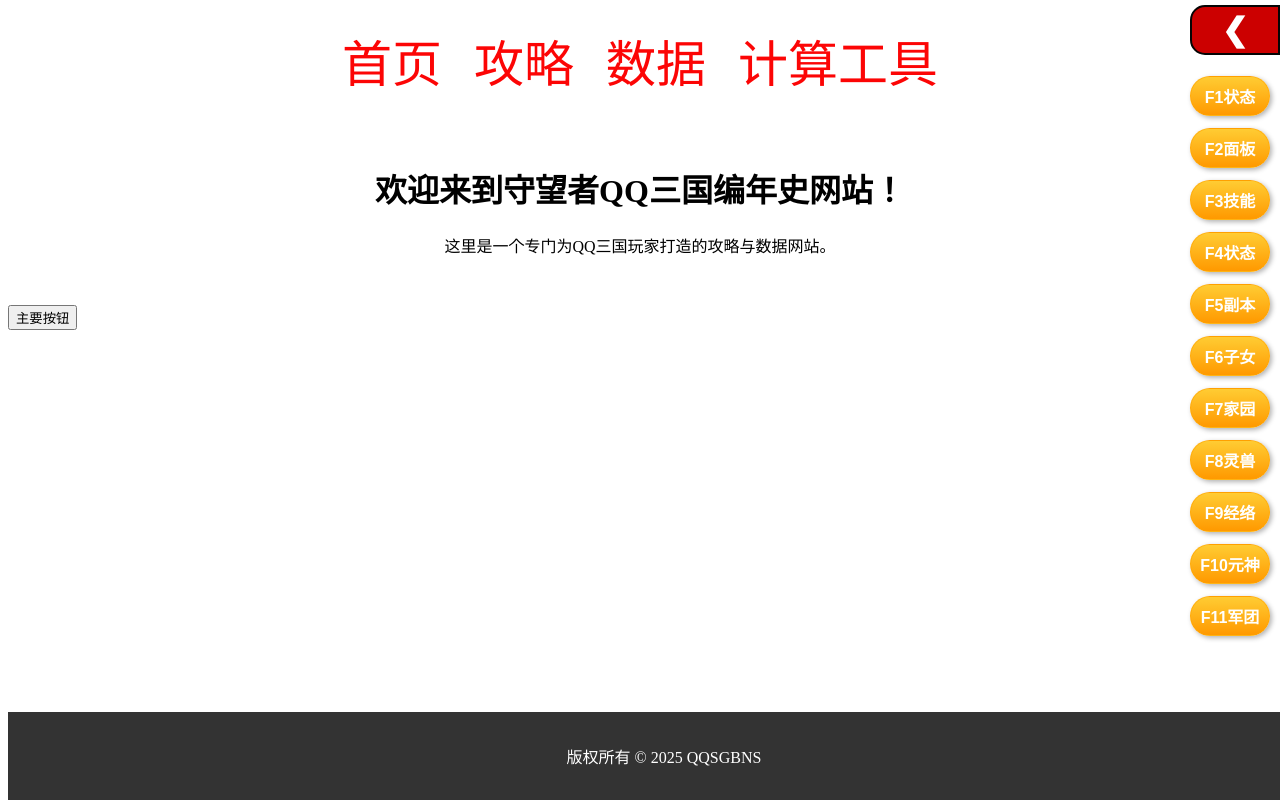
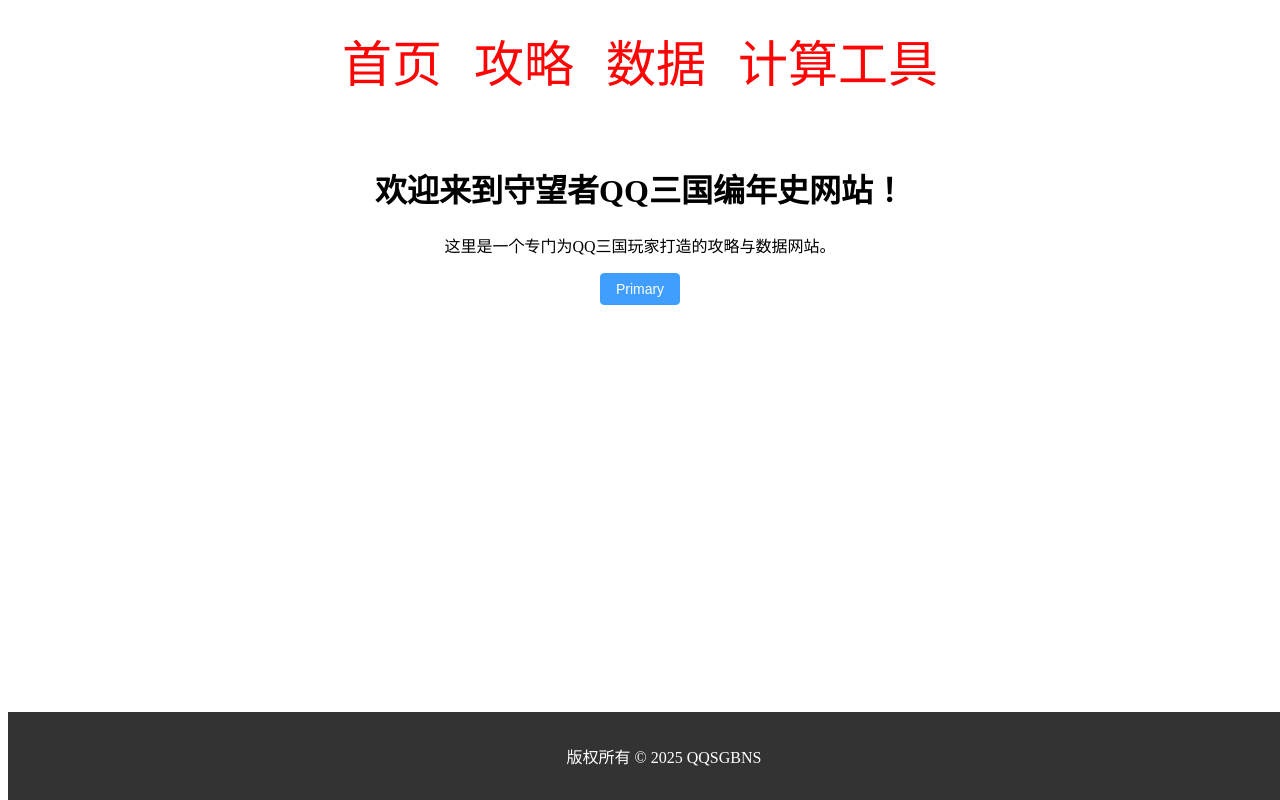
Before and after one commit to Cheng39/QQSGBNS, a Vue app: page / in a window 1280 px wide. Built offline with nearby package versions, Linux system fonts and the light colour scheme.

Commit message:
重点引用Element实践的初步开端

```diff
--- a/src/App.vue
+++ b/src/App.vue
@@ -1,5 +1,5 @@
 <script setup>
-import Sidebar from './components/Sidebar.vue';
+// import Sidebar from './components/Sidebar.vue';
 import NavBar from './components/NavBar.vue'
 import Home from './components/Home.vue'
 import Footer from './components/Footer.vue'
@@ -11,8 +11,7 @@ import { ElButton } from 'element-plus';
 <NavBar />
 <Home />
 <Footer />
-<Sidebar/>
-<el-button type="primary">主要按钮</el-button>
+<!-- <Sidebar/> -->
 </template>
 
 
--- a/src/components/Home.vue
+++ b/src/components/Home.vue
@@ -2,6 +2,7 @@
   <div class="home">
     <h1>欢迎来到守望者QQ三国编年史网站！</h1>
     <p>这里是一个专门为QQ三国玩家打造的攻略与数据网站。</p>
+     <el-button type="primary">Primary</el-button>
   </div>
 </template>
 
--- a/src/main.js
+++ b/src/main.js
@@ -3,6 +3,7 @@ import ElementPlus from 'element-plus';
 import { createApp } from 'vue';
 import App from './App.vue';
 import Home from './components/Home.vue';
+import 'element-plus/dist/index.css'
 
 const routes = [
   { path: '/', component: Home }
@@ -14,5 +15,4 @@ const router = createRouter({
 });
 
 const app = createApp(App);
-app.use(ElementPlus);
-app.mount('#app');
+app.use(ElementPlus).mount('#app');
```
